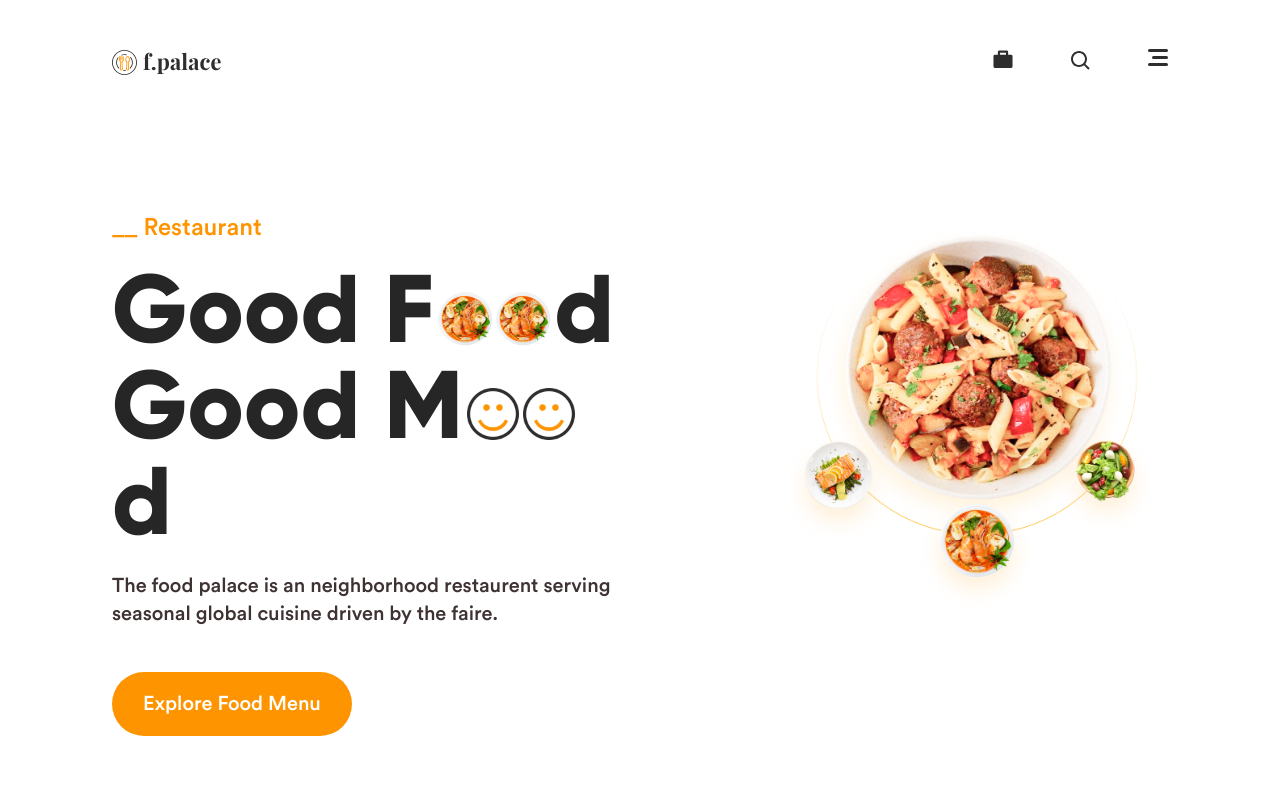
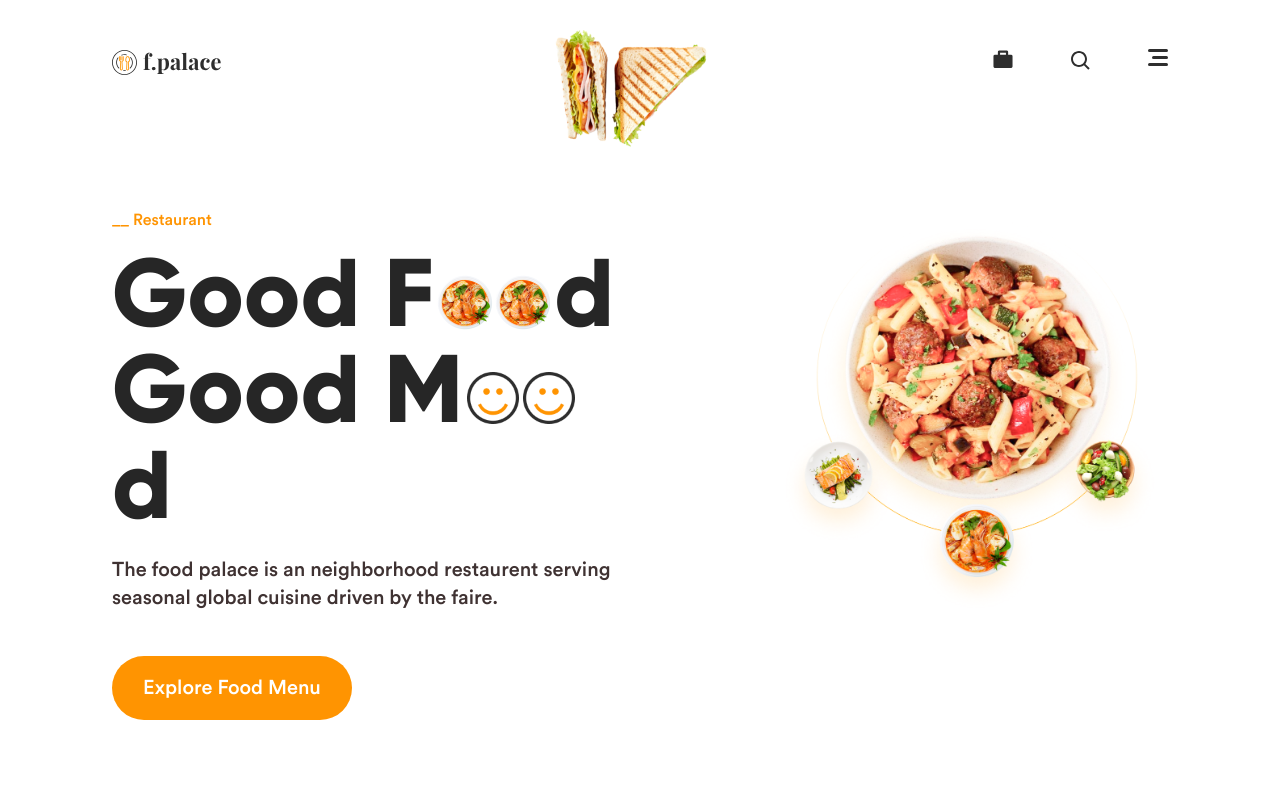
Before and after one commit to fadelun/food-palace, a Vue app: page / in a window 1280 px wide. Shown: the top 791 px of the page. Built offline with nearby package versions, Linux system fonts and the light colour scheme.

Commit message:
feat: menambahkan padding ketika ukuran < 768px

```diff
--- a/src/view/components/About.vue
+++ b/src/view/components/About.vue
@@ -3,7 +3,7 @@ import AboutImage from '@/assets/image/about-image.png'
 import PlayButtonImage from '@/assets/vector/play-button.svg'
 </script>
 <template>
-  <section id="about" class="bg-gradient-orange md:px-20">
+  <section id="about" class="bg-gradient-orange px-10 md:px-20">
     <div class="container mx-auto flex flex-col lg:flex-row">
       <!-- preview about image -->
       <div class="w-full lg:w-1/2 relative">
--- a/src/view/components/Features.vue
+++ b/src/view/components/Features.vue
@@ -6,7 +6,7 @@ import TruckImage from '@/assets/vector/truck.svg'
 <template>
   <section
     id="features"
-    class="container lg:px-20 xl:px-64 mx-auto mt-20 lg:mt-[62px] flex flex-col items-center"
+    class="container px-10 lg:px-20 xl:px-64 mx-auto mt-20 lg:mt-[62px] flex flex-col items-center"
   >
     <h1 class="order-2 font-bold text-[48px]">Our Awesome Services</h1>
     <h2 class="order-1 text-orange font-semibold text-2xl">Features</h2>
--- a/src/view/components/Hero.vue
+++ b/src/view/components/Hero.vue
@@ -2,15 +2,21 @@
 import HeroImage from '@/assets/image/hero-image.png'
 import SmileImage from '@/assets/image/smile-face.png'
 import HeroTextImage from '@/assets/image/hero-text.png'
+import ExtraImg01 from '@/assets/image/extra-img-1.png'
 </script>
 <template>
   <section class="hero pt-32 relative flex">
+    <img
+      :src="ExtraImg01"
+      alt="extra image"
+      class="absolute hidden lg:block right-[40%] top-[-71px] lg:w-40 xl:w-[251px]"
+    />
     <div class="hero-text w-full lg:4/5 2xl:w-2/5">
-      <div class="sub-header text-orange text-2xl leading-loose flex">
+      <div class="sub-header text-orange textW-2xl leading-loose flex">
         <span class="relative">__ Restaurant</span>
       </div>
       <h1
-        class="header text-6xl md:text-7xl xl:text-8xl leading-[108px] font-gilroy text-neutral-800 font-extrabold mt-4"
+        class="header text-6xl md:text-7xl xl:text-8xl md:leading-[108px] font-gilroy text-neutral-800 font-extrabold mt-4"
       >
         <!-- gambar untuk text 'oo' -->
         <p>
--- a/src/view/components/Recipes.vue
+++ b/src/view/components/Recipes.vue
@@ -29,7 +29,7 @@ const recipes = ref([
 <template>
   <section
     id="recipes"
-    class="lg:px-20 xl:px-64 mt-[62px] pt-[87px] flex flex-col bg-gradient-orange"
+    class="px-10 lg:px-20 xl:px-64 mt-[62px] pt-[87px] flex flex-col bg-gradient-orange"
   >
     <div class="container mx-auto flex flex-col items-center">
       <h1 class="order-2 font-semibold text-agak-hitam text-[48px]">Most Popular Items</h1>
--- a/src/view/components/TakeAway.vue
+++ b/src/view/components/TakeAway.vue
@@ -4,7 +4,7 @@ import AppStoreImage from '@/assets/image/app-store-image.png'
 </script>
 <template>
   <section id="take-away" class="mt-24">
-    <div class="container mx-auto flex flex-col lg:flex-row">
+    <div class="container mx-auto px-10 flex flex-col lg:flex-row">
       <!-- preview image -->
       <div class="w-full lg:w-1/2 relative flex justify-end md:px-20">
         <figure class="relative w-[612px]">
```
